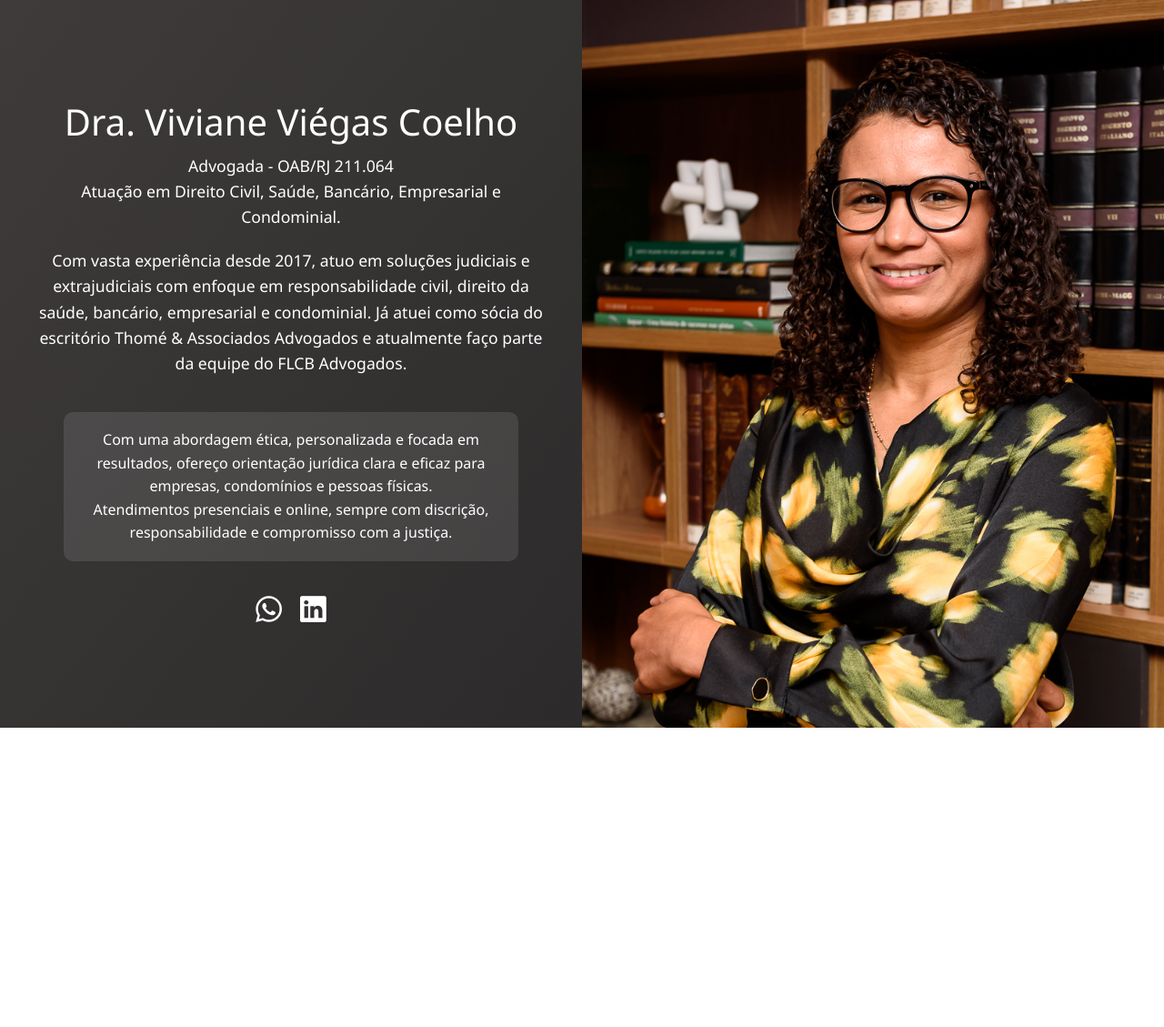
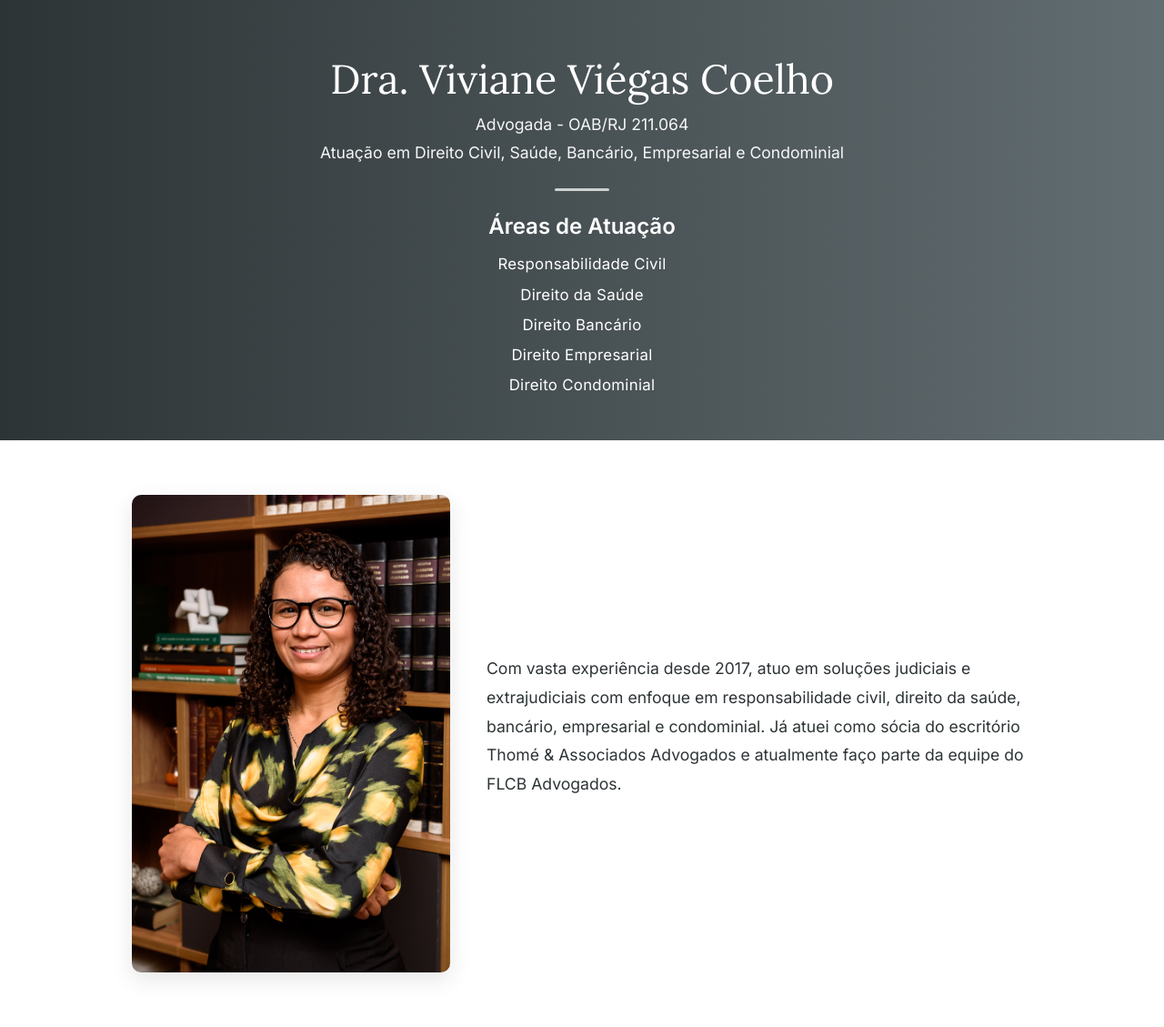
Before and after one commit to verlyone/site-adv, a plain HTML site: page index.html in a window 1280 px wide. Shown: the whole page at 91% size. Before the commit the page ends 800 px from the top, so only its background shows below. Drawn offline with nearby package versions, Linux system fonts and the light colour scheme.

Commit message:
Update index.html

```diff
--- a/index.html
+++ b/index.html
@@ -1,128 +1,157 @@
 <!DOCTYPE html>
 <html lang="pt-br">
-
 <head>
   <meta charset="UTF-8" />
   <meta name="viewport" content="width=device-width, initial-scale=1.0" />
   <title>Dra. Viviane Viégas Coelho - Advogada</title>
   <link href="https://cdn.jsdelivr.net/npm/bootstrap@5.3.3/dist/css/bootstrap.min.css" rel="stylesheet">
-  <link rel="stylesheet" href="https://cdn.jsdelivr.net/npm/bootstrap-icons@1.10.5/font/bootstrap-icons.css">
+  <link href="https://fonts.googleapis.com/css2?family=Lora:wght@400;700&family=Inter:wght@400;600&display=swap" rel="stylesheet">
   <style>
     body {
       margin: 0;
-      font-family: 'Segoe UI', sans-serif;
-      height: 100vh;
-      overflow: hidden;
-      display: flex;
-      flex-direction: row;
+      font-family: 'Inter', sans-serif;
+      background-color: #f5f6fa;
+      color: #2d3436;
     }
 
-    .lado-esquerdo {
-      width: 50%;
-      background: linear-gradient(to bottom right, #3f3b3b, #2c2a2a);
-      color: white;
-      display: flex;
-      flex-direction: column;
-      justify-content: center;
-      align-items: center;
-      padding: 50px 40px;
-      box-shadow: 4px 0 20px rgba(0, 0, 0, 0.4);
+    header {
+      background: linear-gradient(to right, #2d3436, #636e72);
+      color: #fff;
+      padding: 60px 20px 40px;
       text-align: center;
+      box-shadow: 0 4px 20px rgba(0, 0, 0, 0.2);
     }
 
-    .lado-esquerdo h1 {
-      font-size: 2.5rem;
+    header h1 {
+      font-family: 'Lora', serif;
+      font-size: 2.8rem;
       margin-bottom: 10px;
     }
 
-    .lado-esquerdo p {
+    header p {
       font-size: 1.1rem;
-      margin-bottom: 20px;
-      line-height: 1.6;
+      margin: 5px 0;
+      opacity: 0.95;
     }
 
-    .resumo {
-      font-size: 1rem;
-      margin-top: 20px;
-      background-color: rgba(255, 255, 255, 0.1);
-      padding: 18px 20px;
-      border-radius: 10px;
-      line-height: 1.6;
-      max-width: 500px;
+    .divider {
+      width: 60px;
+      height: 3px;
+      background-color: #ffffffbb;
+      margin: 25px auto;
+      border-radius: 2px;
     }
 
-    .icones-contato {
-      display: flex;
-      gap: 20px;
-      margin-top: 30px;
+    .areas-atuacao {
+      margin-top: 20px;
     }
 
-    .icones-contato a {
-      color: white;
-      font-size: 1.8rem;
-      transition: transform 0.3s, color 0.3s;
+    .areas-atuacao h2 {
+      font-size: 1.5rem;
+      margin-bottom: 15px;
+      font-weight: 600;
     }
 
-    .icones-contato a:hover {
-      transform: scale(1.2);
-      color: #1da1f2;
+    .areas-atuacao ul {
+      list-style: none;
+      padding: 0;
+      margin: 0 auto;
+      max-width: 300px;
     }
 
-    .lado-direito {
-      width: 50%;
-      background: url('perfil.jpg') center top / cover no-repeat;
-      background-position-y: 8%; /* Ajuste fino para topo da cabeça */
+    .areas-atuacao li {
+      margin-bottom: 8px;
+      font-size: 1.05rem;
+      letter-spacing: 0.3px;
+      transition: color 0.3s;
+    }
+
+    .areas-atuacao li:hover {
+      color: #dcdde1;
+    }
+
+    /* BODY SECTION */
+    section.body-content {
+      display: flex;
+      flex-direction: row;
+      align-items: center;
+      justify-content: center;
+      padding: 60px 20px;
+      gap: 40px;
+      flex-wrap: wrap;
+      background-color: #ffffff;
+    }
+
+    .foto-perfil {
+      max-width: 350px;
+      width: 100%;
+      border-radius: 10px;
+      box-shadow: 0 8px 25px rgba(0, 0, 0, 0.1);
+    }
+
+    .descricao {
+      max-width: 600px;
+      font-size: 1.1rem;
+      line-height: 1.8;
+      color: #2d3436;
     }
 
     @media (max-width: 768px) {
-      body {
-        flex-direction: column;
-        height: auto;
+      header {
+        padding: 40px 15px;
       }
 
-      .lado-esquerdo,
-      .lado-direito {
-        width: 100%;
-        height: 50vh;
+      header h1 {
+        font-size: 2rem;
       }
 
-      .resumo {
-        font-size: 0.95rem;
-        padding: 15px;
+      .areas-atuacao h2 {
+        font-size: 1.25rem;
       }
 
-      .icones-contato {
-        gap: 16px;
+      .areas-atuacao li {
+        font-size: 0.95rem;
+      }
+
+      section.body-content {
+        flex-direction: column;
+        padding: 40px 20px;
+      }
+
+      .descricao {
+        font-size: 1rem;
+        text-align: justify;
       }
     }
   </style>
 </head>
+<body>
 
-<body>
-  <div class="lado-esquerdo">
+  <header>
     <h1>Dra. Viviane Viégas Coelho</h1>
-    <p>
-      Advogada - OAB/RJ 211.064<br>
-      Atuação em Direito Civil, Saúde, Bancário, Empresarial e Condominial.
-    </p>
-	<p>
-	Com vasta experiência desde 2017, atuo em soluções judiciais e extrajudiciais com enfoque em responsabilidade civil, direito da saúde, bancário, empresarial e condominial. Já atuei como sócia do escritório Thomé & Associados Advogados e atualmente faço parte da equipe do FLCB Advogados.
-	</P>
+    <p>Advogada - OAB/RJ 211.064</p>
+    <p>Atuação em Direito Civil, Saúde, Bancário, Empresarial e Condominial</p>
+    <div class="divider"></div>
+    <div class="areas-atuacao">
+      <h2>Áreas de Atuação</h2>
+      <ul>
+        <li>Responsabilidade Civil</li>
+        <li>Direito da Saúde</li>
+        <li>Direito Bancário</li>
+        <li>Direito Empresarial</li>
+        <li>Direito Condominial</li>
+      </ul>
+    </div>
+  </header>
 
-    <div class="resumo">
-      Com uma abordagem ética, personalizada e focada em resultados, ofereço orientação jurídica clara e eficaz para empresas, condomínios e pessoas físicas. <br>
-      Atendimentos presenciais e online, sempre com discrição, responsabilidade e compromisso com a justiça.
+  <section class="body-content">
+    <img src="perfil.jpg" alt="Foto da Dra. Viviane Viégas Coelho" class="foto-perfil">
+    <div class="descricao">
+      <p>
+        Com vasta experiência desde 2017, atuo em soluções judiciais e extrajudiciais com enfoque em responsabilidade civil, direito da saúde, bancário, empresarial e condominial. Já atuei como sócia do escritório Thomé & Associados Advogados e atualmente faço parte da equipe do FLCB Advogados.
+      </p>
     </div>
-    <div class="icones-contato">
-      <a href="https://wa.me/5521999999" target="_blank" title="Converse pelo WhatsApp">
-        <i class="bi bi-whatsapp"></i>
-      </a>
-      <a href="https://www.linkedin.com/in/seu-link" target="_blank" title="Perfil no LinkedIn">
-        <i class="bi bi-linkedin"></i>
-      </a>
-    </div>
-  </div>
-  <div class="lado-direito"></div>
+  </section>
+
 </body>
-
 </html>
```
